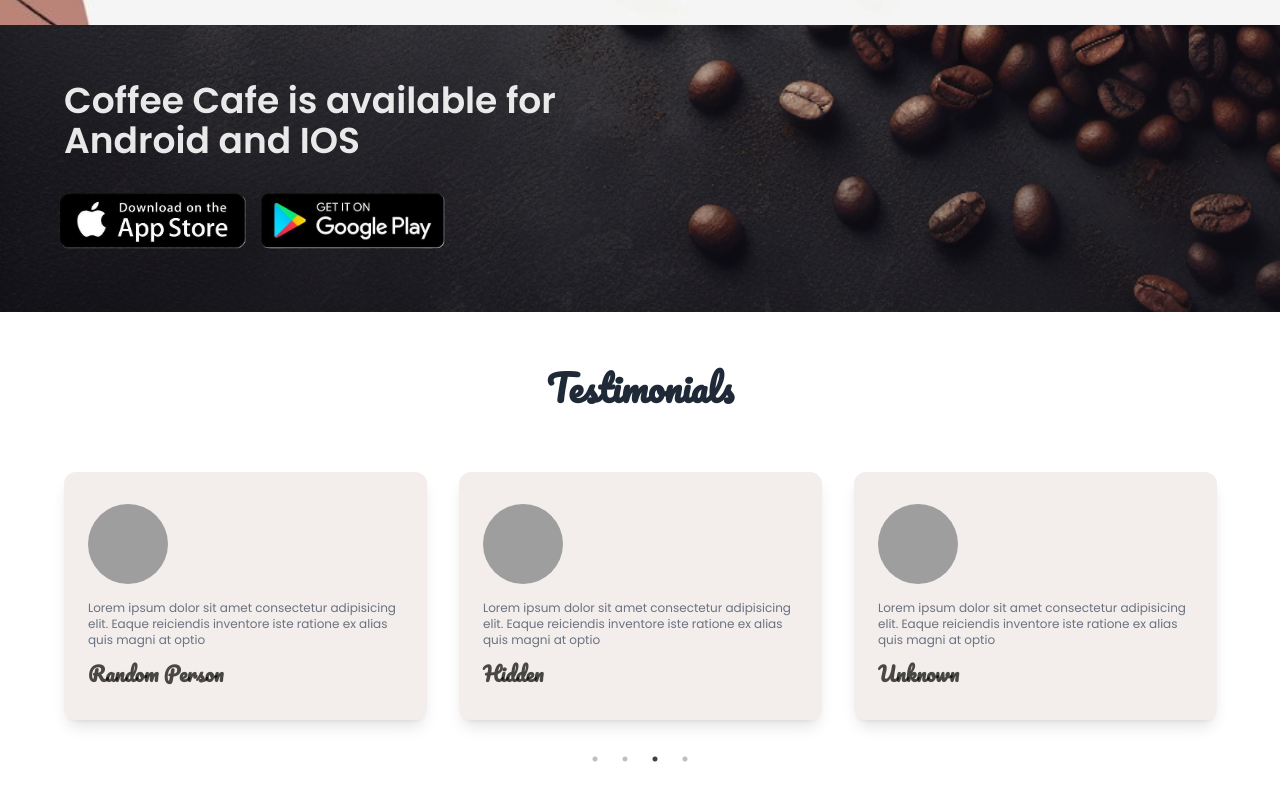
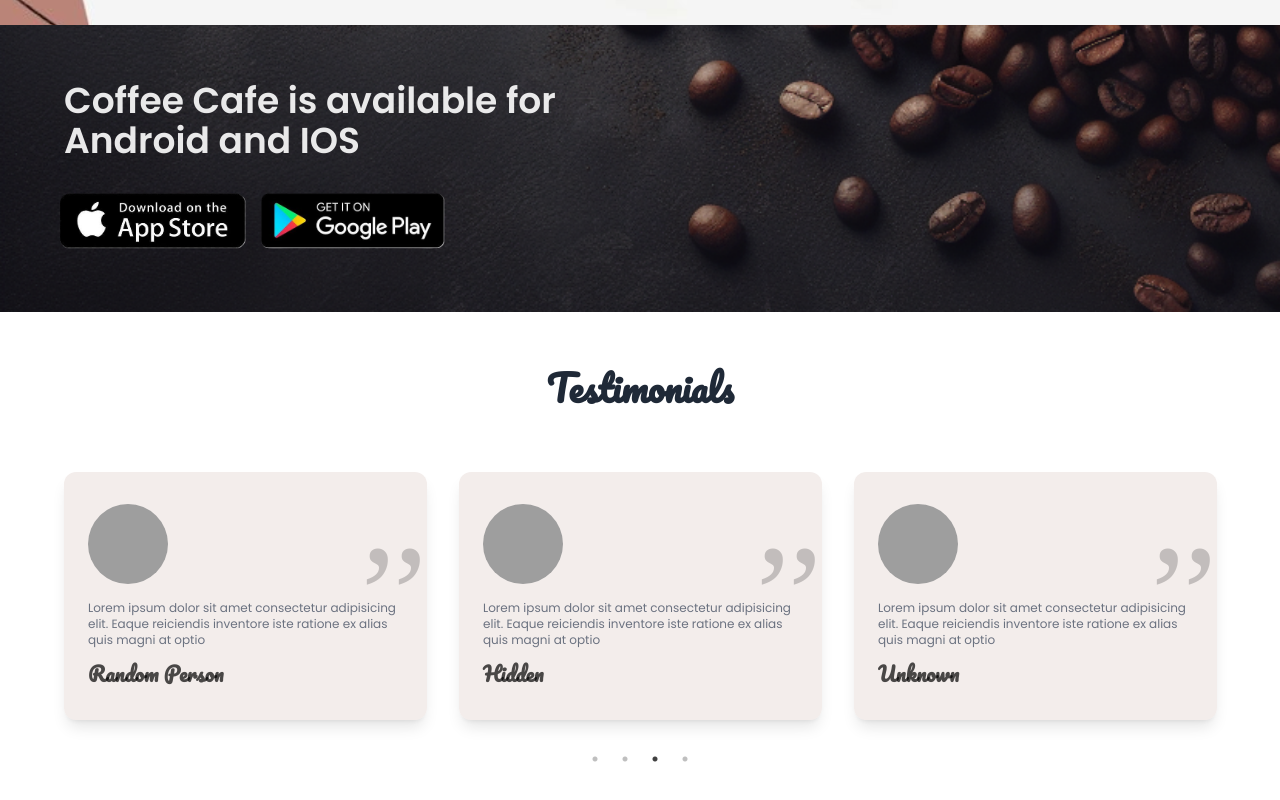
Before and after one commit to aadarshraj02/Coffee-cafe, a React (Vite) app: page / in a window 1280 px wide. Shown: the part 1685-2485 px from the top of the page. Built offline with nearby package versions, Linux system fonts and the light colour scheme; grey boxes are pictures that could not be loaded; a web font is replaced by a local one.

Commit message:
added ,, for testimonials

```diff
--- a/src/components/Testimonial.jsx
+++ b/src/components/Testimonial.jsx
@@ -92,7 +92,9 @@
                         </h1>
                       </div>
                     </div>
-                    <p></p>
+                    <p className="text-black/20 text-9xl font-serif absolute -top-5 right-0">
+                      ,,
+                    </p>
                   </div>
                 </div>
               );
```
